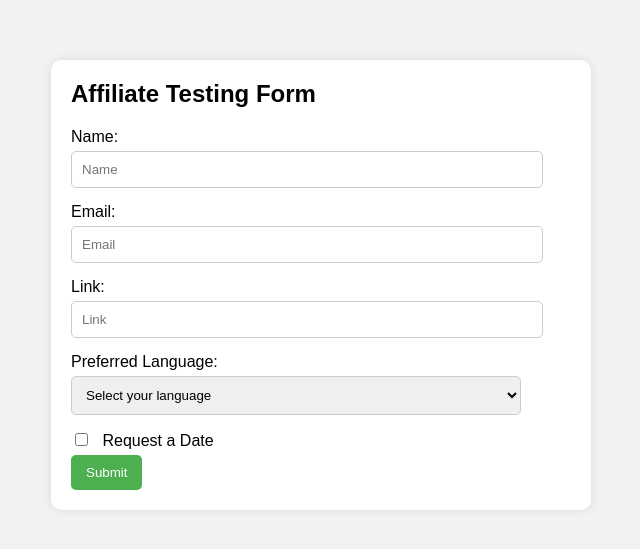
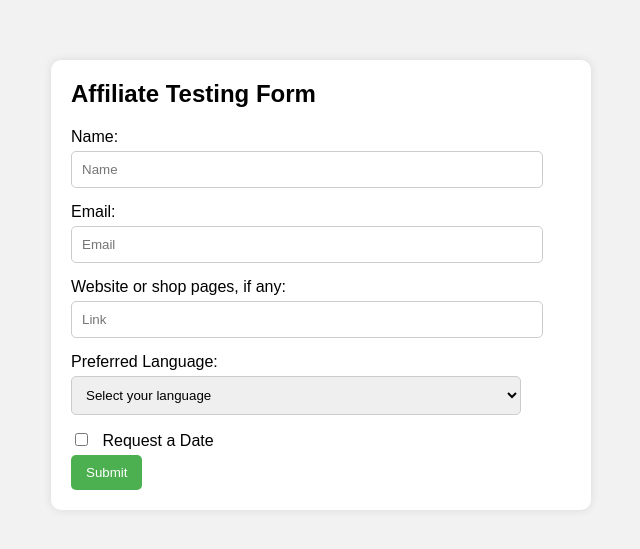
Before and after one commit to higayoshiko/testingApp, a plain HTML site: page index.html in a window 1280 px wide. Shown: the part 115-664 px from the top of the page, without its empty margins (319-959 px from the left). Drawn offline with Linux system fonts and the light colour scheme.

Commit message:
fix texts

```diff
--- a/index.html
+++ b/index.html
@@ -79,8 +79,8 @@
             <label for="email">Email:</label>
             <input type="email" id="email" name="email" placeholder="Email" required>
 
-            <label for="link">Link:</label>
-            <input type="url" id="link" name="link" placeholder="Link">
+            <label for="link">Website or shop pages, if any:</label>
+            <input type="text" id="link" name="link" placeholder="Link">
 
             <label for="language">Preferred Language:</label>
             <select id="language" name="language" required>
```
